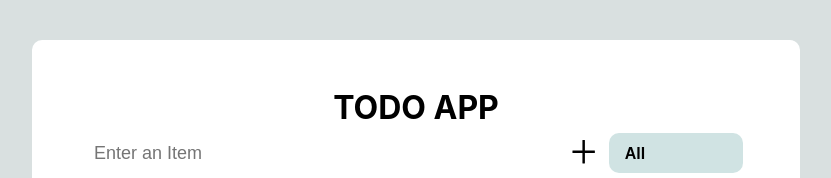
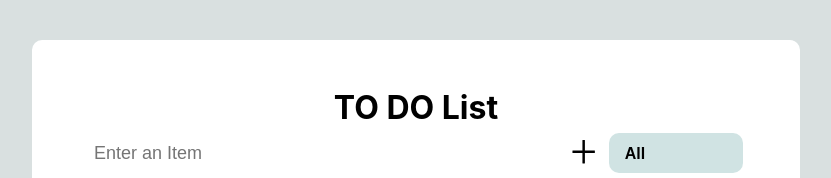
Before and after one commit to Asharzama/TodoList, a React (Create React App) app: page / in a window 1280 px wide. Shown: the top 178 px of the page, without its empty margins (224-1055 px from the left). Built offline with nearby package versions, Linux system fonts and the light colour scheme.

Commit message:
header changed

```diff
--- a/src/components/index.jsx
+++ b/src/components/index.jsx
@@ -83,7 +83,7 @@ export function Todo(props) {
 
   return (
     <div id="container">
-      <h1>TODO APP</h1>
+      <h1>TO DO List</h1>
       <div className="input-wrapper">
         <input ref={inputRef}
           type={"text"}
```
